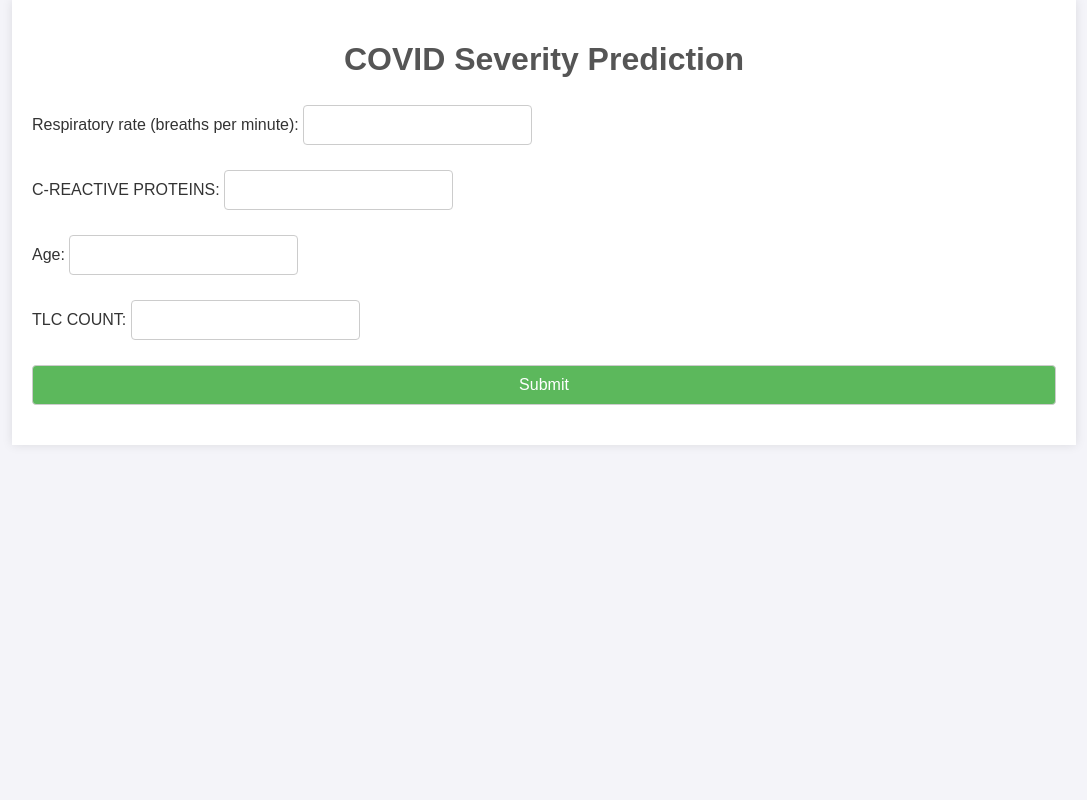
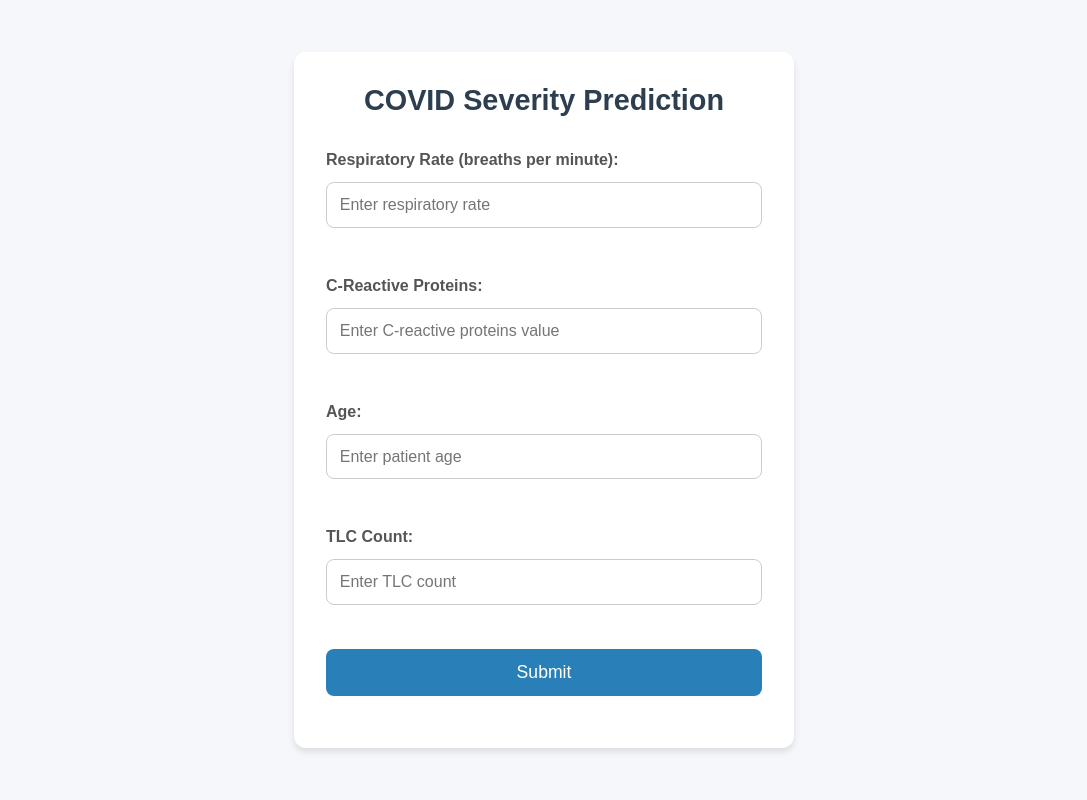
Before and after one commit to geekr-ml/covidseverity, a Flask app: template templates/index.html in a window 1280 px wide. Shown: the whole page, without its empty margins (96-1183 px from the left). Run offline with Flask 3, Linux system fonts and the light colour scheme; the template is opened without the code that fills it, so the values that code supplies are empty; parts of the project's set-up code (start-up, migrations or seed data) failed here and were passed over.

Commit message:
Updated html files

```diff
--- a/templates/index.html
+++ b/templates/index.html
@@ -5,26 +5,114 @@
     <meta name="viewport" content="width=device-width, initial-scale=1.0">
     <title>COVID Severity Prediction</title>
     <link rel="stylesheet" href="{{ url_for('static', filename='styles.css') }}">
+    <style>
+        /* General Reset and Font */
+        * {
+            margin: 0;
+            padding: 0;
+            box-sizing: border-box;
+            font-family: 'Arial', sans-serif;
+        }
+
+        body {
+            background-color: #f5f7fa; /* Soft background */
+            color: #333;
+            display: flex;
+            justify-content: center;
+            align-items: center;
+            height: 100vh;
+        }
+
+        /* Container */
+        .container {
+            background: #fff;
+            padding: 2rem;
+            border-radius: 12px;
+            box-shadow: 0 4px 6px rgba(0, 0, 0, 0.1);
+            width: 100%;
+            max-width: 500px;
+            text-align: center;
+        }
+
+        h1 {
+            color: #2c3e50;
+            font-size: 1.8rem;
+            margin-bottom: 1.5rem;
+        }
+
+        /* Form Styles */
+        .form-group {
+            margin-bottom: 1.2rem;
+            text-align: left;
+        }
+
+        label {
+            display: block;
+            font-weight: bold;
+            margin-bottom: 0.5rem;
+            color: #555;
+        }
+
+        input {
+            width: 100%;
+            padding: 0.8rem;
+            border: 1px solid #ccc;
+            border-radius: 8px;
+            font-size: 1rem;
+            transition: border-color 0.3s ease;
+        }
+
+        input:focus {
+            outline: none;
+            border-color: #2980b9;
+            box-shadow: 0 0 5px rgba(41, 128, 185, 0.3);
+        }
+
+        /* Button */
+        .btn-submit {
+            display: inline-block;
+            width: 100%;
+            background-color: #2980b9;
+            color: white;
+            font-size: 1.1rem;
+            padding: 0.8rem;
+            border: none;
+            border-radius: 8px;
+            cursor: pointer;
+            transition: background-color 0.3s ease;
+        }
+
+        .btn-submit:hover {
+            background-color: #1f618d;
+        }
+
+        /* Responsive Design */
+        @media (max-width: 600px) {
+            .container {
+                padding: 1.5rem;
+            }
+        }
+    </style>
 </head>
 <body>
     <div class="container">
         <h1>COVID Severity Prediction</h1>
         <form method="POST" action="/predict">
             <div class="form-group">
-                <label for="respiratory_rate">Respiratory rate (breaths per minute):</label>
-                <input type="number" id="respiratory_rate" name="respiratory_rate" step="0.1" required>
+                <label for="respiratory_rate">Respiratory Rate (breaths per minute):</label>
+                <input type="number" id="respiratory_rate" name="respiratory_rate" step="0.1" placeholder="Enter respiratory rate" required>
             </div>
             <div class="form-group">
-                <label for="c_reactive_proteins">C-REACTIVE PROTEINS:</label>
-                <input type="number" id="c_reactive_proteins" name="c_reactive_proteins" step="0.1" required>
+                <label for="c_reactive_proteins">C-Reactive Proteins:</label>
+                <input type="number" id="c_reactive_proteins" name="c_reactive_proteins" step="0.1" placeholder="Enter C-reactive proteins value" required>
             </div>
             <div class="form-group">
                 <label for="age">Age:</label>
-                <input type="number" id="age" name="age" required>
+                <input type="number" id="age" name="age" placeholder="Enter patient age" required>
             </div>
             <div class="form-group">
-                <label for="tlc_count">TLC COUNT:</label>
-                <input type="number" id="tlc_count" name="tlc_count" step="0.1" required>
+                <label for="tlc_count">TLC Count:</label>
+                <input type="number" id="tlc_count" name="tlc_count" step="0.1" placeholder="Enter TLC count" required>
             </div>
             <button type="submit" class="btn-submit">Submit</button>
         </form>
```
Also changed, not shown: requirements.txt (+0 -87 lines), templates/result.html (+78 -3 lines).
